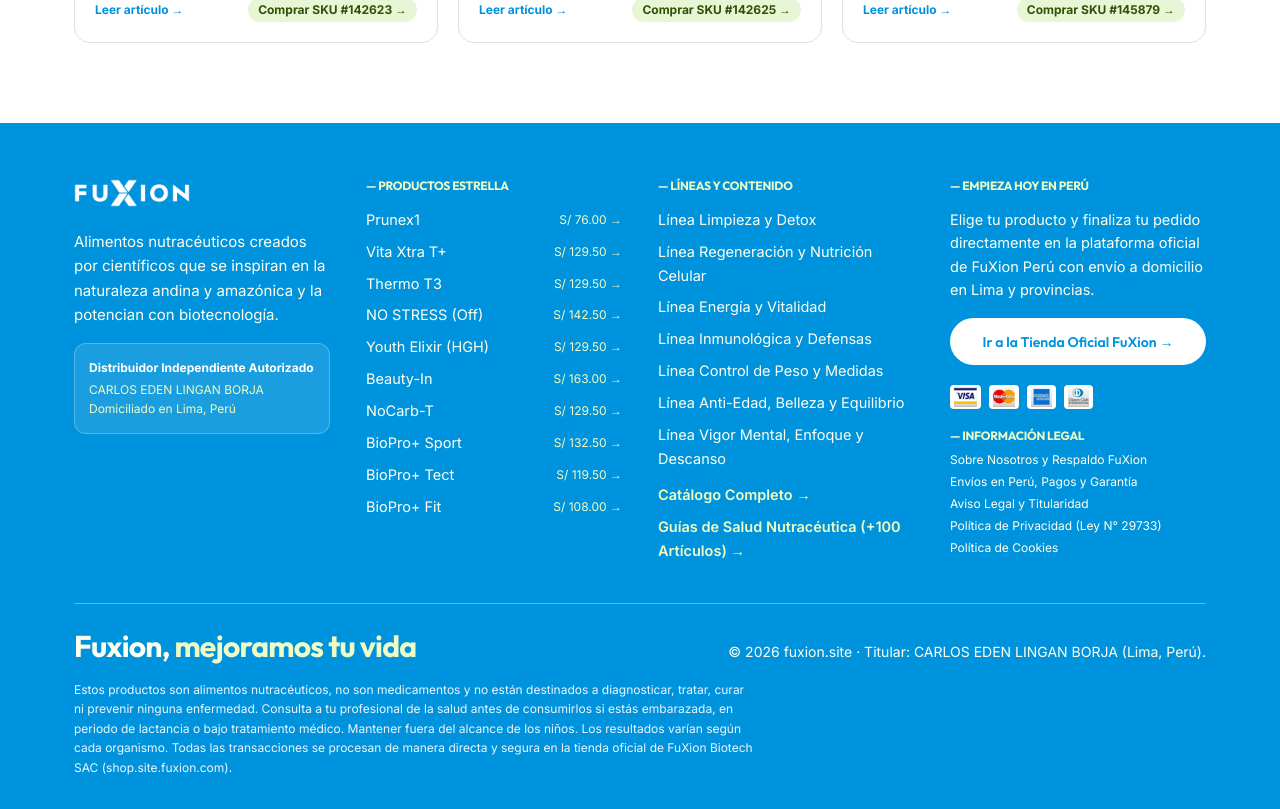
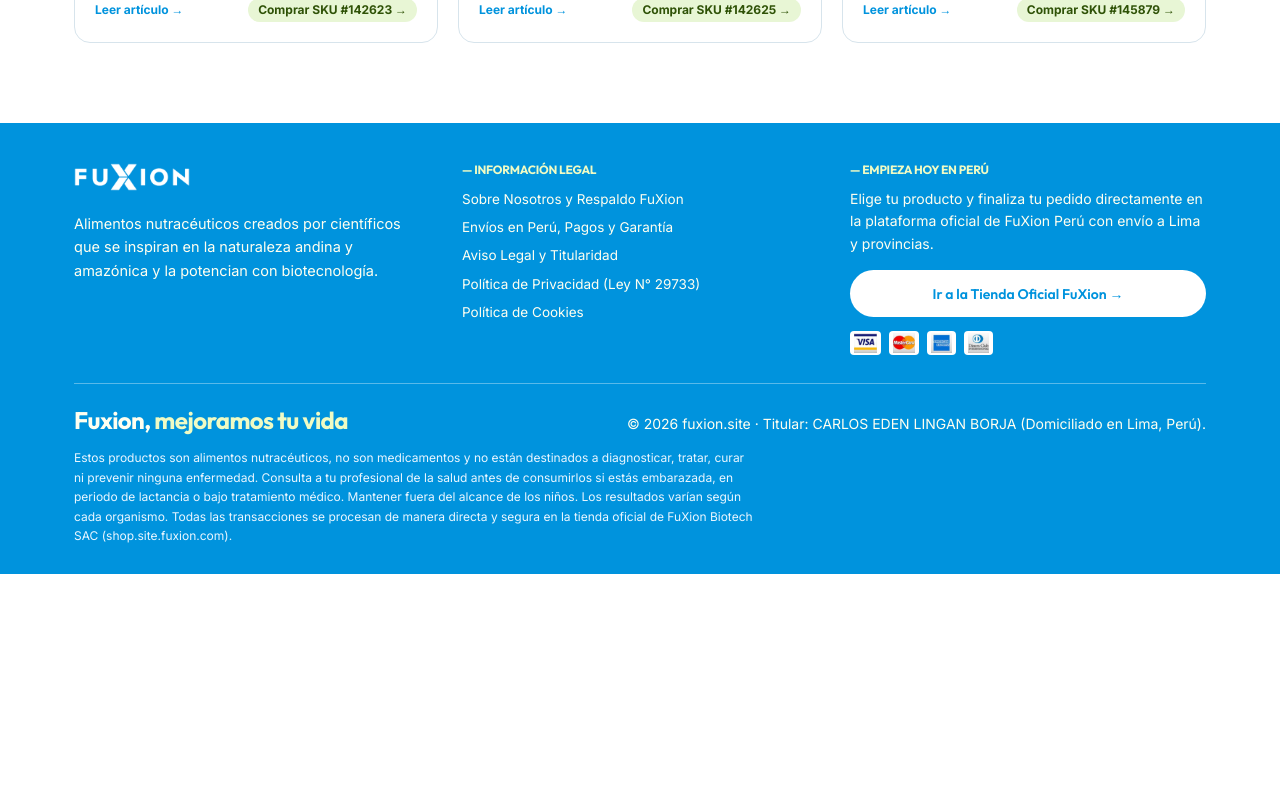
Before and after one commit to youminox/fuxion.site, a Next.js app: page /blog in a window 1280 px wide. Shown: the part 10760-11569 px from the top of the page. After the commit the page ends 11334 px from the top, so only its background shows below. Built offline with nearby package versions, Linux system fonts and the light colour scheme.

Commit message:
feat(footer): simplify footer layout and show owner name once

```diff
--- a/src/components/Footer.tsx
+++ b/src/components/Footer.tsx
@@ -1,23 +1,18 @@
 import Link from "next/link";
 import {
-  getAllCategories,
-  getFlagshipProducts,
   LEGAL_LOCATION,
   LEGAL_OWNER,
   SHOP_TIENDA_URL,
 } from "@/lib/data";
 
 export default function Footer() {
-  const flagships = getFlagshipProducts();
-  const categories = getAllCategories().slice(0, 7);
-
   return (
-    <footer className="bg-[#0093DD] text-[#FFFFF0] pt-14 pb-8">
+    <footer className="bg-[#0093DD] text-[#FFFFF0] pt-10 pb-7">
       <div className="mx-auto max-w-[1180px] px-4 sm:px-6">
-        <div className="grid grid-cols-1 md:grid-cols-2 lg:grid-cols-4 gap-9">
+        <div className="grid grid-cols-1 md:grid-cols-3 gap-8 items-start">
           {/* Columna 1: Marca */}
           <div>
-            <Link href="/" className="inline-block mb-4">
+            <Link href="/" className="inline-block mb-3.5">
               <img
                 src="/img/logo-fuxion-blanco.webp"
                 alt="FuXion Perú"
@@ -26,99 +21,62 @@ export default function Footer() {
                 height={28}
               />
             </Link>
-            <p className="text-[15px] text-[#FFFFF0] leading-relaxed max-w-[34ch] mb-4">
+            <p className="text-[14.5px] text-[#FFFFF0] leading-relaxed max-w-[36ch]">
               Alimentos nutracéuticos creados por científicos que se inspiran en
               la naturaleza andina y amazónica y la potencian con biotecnología.
             </p>
-            <div className="rounded-xl bg-white/10 border border-white/25 p-3.5 text-xs leading-relaxed text-[#EFFBC4]">
-              <p className="font-bold text-white mb-0.5">
-                Distribuidor Independiente Autorizado
-              </p>
-              <p>{LEGAL_OWNER}</p>
-              <p>Domiciliado en {LEGAL_LOCATION}</p>
-            </div>
           </div>
 
-          {/* Columna 2: Productos Estrella */}
+          {/* Columna 2: Información Legal y Navegación */}
           <div>
             <h4
-              className="text-xs font-bold tracking-widest uppercase text-[#EFFBC4] mb-4"
+              className="text-xs font-bold tracking-widest uppercase text-[#EFFBC4] mb-3"
               style={{ fontFamily: "var(--display)" }}
             >
-              — PRODUCTOS ESTRELLA
+              — INFORMACIÓN LEGAL
             </h4>
-            <ul className="space-y-2 text-[14.5px]">
-              {flagships.map((p) => (
-                <li key={p.slug} className="flex items-center justify-between gap-2">
-                  <Link
-                    href={`/productos/${p.slug}/`}
-                    className="hover:text-[#EFFBC4] hover:underline transition-colors"
-                  >
-                    {p.cleanName}
-                  </Link>
-                  <a
-                    href={p.shopUrl}
-                    className="text-xs text-[#EFFBC4] hover:underline"
-                    title={`Comprar ${p.cleanName} en Tienda Oficial`}
-                  >
-                    {p.formattedPrice} →
-                  </a>
-                </li>
-              ))}
-            </ul>
-          </div>
-
-          {/* Columna 3: Líneas y Recursos */}
-          <div>
-            <h4
-              className="text-xs font-bold tracking-widest uppercase text-[#EFFBC4] mb-4"
-              style={{ fontFamily: "var(--display)" }}
-            >
-              — LÍNEAS Y CONTENIDO
-            </h4>
-            <ul className="space-y-2 text-[14.5px]">
-              {categories.map((cat) => (
-                <li key={cat.slug}>
-                  <Link
-                    href={`/linea/${cat.slug}/`}
-                    className="hover:text-[#EFFBC4] hover:underline transition-colors"
-                  >
-                    {cat.name}
-                  </Link>
-                </li>
-              ))}
-              <li className="pt-1">
-                <Link
-                  href="/tienda/"
-                  className="font-semibold text-[#EFFBC4] hover:underline"
-                >
-                  Catálogo Completo →
+            <ul className="space-y-1.5 text-[13.5px]">
+              <li>
+                <Link href="/sobre-nosotros/" className="hover:underline">
+                  Sobre Nosotros y Respaldo FuXion
                 </Link>
               </li>
               <li>
-                <Link
-                  href="/blog/"
-                  className="font-semibold text-[#EFFBC4] hover:underline"
-                >
-                  Guías de Salud Nutracéutica (+100 Artículos) →
+                <Link href="/envios-y-garantia/" className="hover:underline">
+                  Envíos en Perú, Pagos y Garantía
+                </Link>
+              </li>
+              <li>
+                <Link href="/aviso-legal/" className="hover:underline">
+                  Aviso Legal y Titularidad
+                </Link>
+              </li>
+              <li>
+                <Link href="/politica-privacidad/" className="hover:underline">
+                  Política de Privacidad (Ley N° 29733)
+                </Link>
+              </li>
+              <li>
+                <Link href="/politica-de-cookies/" className="hover:underline">
+                  Política de Cookies
                 </Link>
               </li>
             </ul>
           </div>
 
-          {/* Columna 4: Ayuda, Legal y Compra */}
+          {/* Columna 3: Compra Directa */}
           <div>
             <h4
-              className="text-xs font-bold tracking-widest uppercase text-[#EFFBC4] mb-4"
+              className="text-xs font-bold tracking-widest uppercase text-[#EFFBC4] mb-3"
               style={{ fontFamily: "var(--display)" }}
             >
               — EMPIEZA HOY EN PERÚ
             </h4>
-            <p className="text-[14.5px] text-[#FFFFF0] leading-relaxed mb-4">
+            <p className="text-[14px] text-[#FFFFF0] leading-relaxed mb-3.5">
               Elige tu producto y finaliza tu pedido directamente en la plataforma
-              oficial de FuXion Perú con envío a domicilio en Lima y provincias.
+              oficial de FuXion Perú con envío a Lima y provincias.
             </p>
-            <div className="mb-5">
+            <div className="mb-3.5">
               <a
                 href={SHOP_TIENDA_URL}
                 className="btn-fx btn-fx--ftcta w-full text-sm font-bold"
@@ -127,7 +85,7 @@ export default function Footer() {
               </a>
             </div>
 
-            <div className="flex items-center gap-2 mb-5">
+            <div className="flex items-center gap-2">
               <img
                 src="/img/tarjeta-visa.webp"
                 alt="Visa"
@@ -157,57 +115,23 @@ export default function Footer() {
                 height={24}
               />
             </div>
-
-            <h4
-              className="text-xs font-bold tracking-widest uppercase text-[#EFFBC4] mb-2.5"
-              style={{ fontFamily: "var(--display)" }}
-            >
-              — INFORMACIÓN LEGAL
-            </h4>
-            <ul className="space-y-1.5 text-xs">
-              <li>
-                <Link href="/sobre-nosotros/" className="hover:underline">
-                  Sobre Nosotros y Respaldo FuXion
-                </Link>
-              </li>
-              <li>
-                <Link href="/envios-y-garantia/" className="hover:underline">
-                  Envíos en Perú, Pagos y Garantía
-                </Link>
-              </li>
-              <li>
-                <Link href="/aviso-legal/" className="hover:underline">
-                  Aviso Legal y Titularidad
-                </Link>
-              </li>
-              <li>
-                <Link href="/politica-privacidad/" className="hover:underline">
-                  Política de Privacidad (Ley N° 29733)
-                </Link>
-              </li>
-              <li>
-                <Link href="/politica-de-cookies/" className="hover:underline">
-                  Política de Cookies
-                </Link>
-              </li>
-            </ul>
           </div>
         </div>
 
         {/* Cierre de Footer igual a shop.site.fuxion.com */}
-        <div className="border-t border-white/35 mt-10 pt-6 flex flex-wrap items-baseline justify-between gap-4">
+        <div className="border-t border-white/35 mt-7 pt-5 flex flex-wrap items-baseline justify-between gap-4">
           <p
-            className="text-2xl sm:text-3xl font-bold tracking-tight text-[#FFFFF0]"
+            className="text-xl sm:text-2xl font-bold tracking-tight text-[#FFFFF0]"
             style={{ fontFamily: "var(--display)" }}
           >
             Fuxion, <em className="not-italic text-[#EFFBC4]">mejoramos tu vida</em>
           </p>
           <p className="text-xs sm:text-sm text-[#FFFFF0]">
-            © {new Date().getFullYear()} fuxion.site · Titular: {LEGAL_OWNER} ({LEGAL_LOCATION}).
+            © {new Date().getFullYear()} fuxion.site · Titular: {LEGAL_OWNER} (Domiciliado en {LEGAL_LOCATION}).
           </p>
         </div>
 
-        <p className="text-xs text-[#E9F6FF] mt-4 max-w-[90ch] leading-relaxed">
+        <p className="text-xs text-[#E9F6FF] mt-3 max-w-[90ch] leading-relaxed">
           Estos productos son alimentos nutracéuticos, no son medicamentos y no
           están destinados a diagnosticar, tratar, curar ni prevenir ninguna
           enfermedad. Consulta a tu profesional de la salud antes de consumirlos
```
